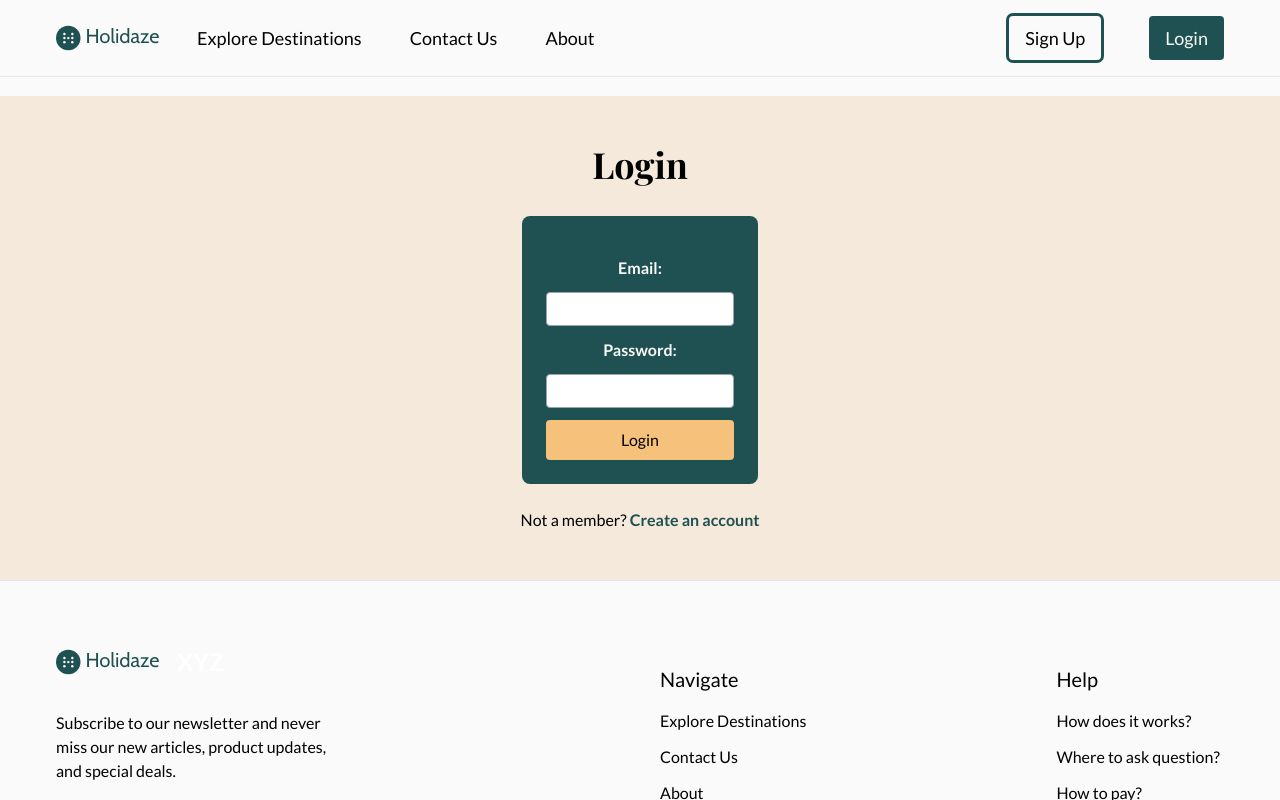
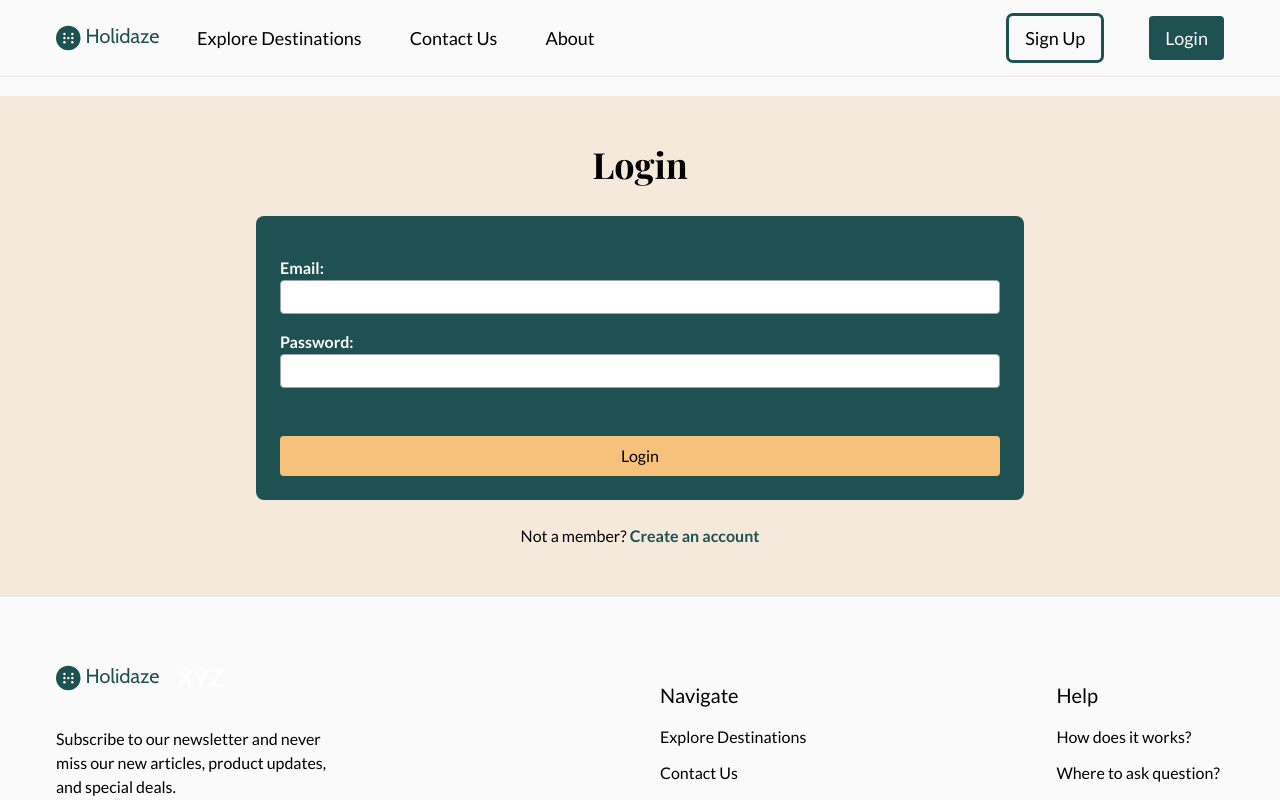
Before and after one commit to saibia8/Holidaze-Project-Exam-2, a React (Vite) app: page /login in a window 1280 px wide. Shown: the top 800 px of the page. Built offline with nearby package versions, Linux system fonts and the light colour scheme; a web font is replaced by a local one.

Commit message:
form design fixed

```diff
--- a/src/components/LoginForm/index.jsx
+++ b/src/components/LoginForm/index.jsx
@@ -61,11 +61,8 @@ const LoginForm = () => {
   });
 
   return (
-    <div className='bg-green block max-w-md rounded-lg p-6'>
-      <form
-        className='flex flex-col mx-auto space-y-3'
-        onSubmit={formik.handleSubmit}
-      >
+    <div className='bg-green rounded-lg p-6'>
+      <form className='flex flex-col mx-auto' onSubmit={formik.handleSubmit}>
         <label htmlFor='emailId' className='font-bold mt-4'>
           Email:
         </label>
@@ -85,7 +82,7 @@ const LoginForm = () => {
           Password:
         </label>
         <input
-          className='border text-primary border-gray-400 rounded p-1'
+          className='border text-primary border-gray-400 rounded p-1 mb-6'
           type='password'
           id='password'
           name='password'
--- a/src/pages/CreateVenue/index.jsx
+++ b/src/pages/CreateVenue/index.jsx
@@ -2,14 +2,19 @@ import { useMutation, useQueryClient } from '@tanstack/react-query';
 import { useFormik } from 'formik';
 import * as Yup from 'yup';
 import { createVenue } from '../../services/api';
+import { useNavigate } from 'react-router-dom';
 
 const CreateVenue = () => {
   const queryClient = useQueryClient();
+  const navigate = useNavigate();
 
   const createVenueMutation = useMutation({
     mutationFn: createVenue,
     onSuccess: (data) => {
       queryClient.invalidateQueries({ queryKey: ['venues', 'user'] });
+      if (data) {
+        navigate('/venues-manager');
+      }
     },
   });
 
--- a/src/pages/Login/index.jsx
+++ b/src/pages/Login/index.jsx
@@ -3,9 +3,9 @@ import LoginForm from '../../components/LoginForm';
 
 const Login = () => {
   return (
-    <div className='bg-yellow px-12 p-4 max-w-screen-2xl mx-auto mt-24'>
-      <div className='text-center mt-8 flex flex-col items-center'>
-        <h2 className='md:text-4xl text-2xl font-bold fontPrimary text-primary mb-8'>
+    <div className='bg-yellow px-12 p-4 mt-24'>
+      <div className=' mt-8 flex flex-col max-w-3xl m-auto'>
+        <h2 className='md:text-4xl text-2xl font-bold fontPrimary text-center text-primary mb-8'>
           Login
         </h2>
         <div className='text-secondary'>
--- a/src/pages/MyBookings/index.jsx
+++ b/src/pages/MyBookings/index.jsx
@@ -31,6 +31,11 @@ const MyBookings = () => {
         <h1 className='fontPrimary font-bold md:text-4xl text-2xl text-center'>
           Upcoming Bookings
         </h1>
+        {!bookings.length && (
+          <p className='text-center font-bold mt-6'>
+            You have no upcoming bookings.
+          </p>
+        )}
         <BookingsList bookings={bookings} />
       </div>
     </div>
--- a/src/pages/Profile/index.jsx
+++ b/src/pages/Profile/index.jsx
@@ -7,6 +7,9 @@ import { Link } from 'react-router-dom';
 
 const Profile = () => {
   const name = useBearStore((state) => state.userInfo?.name);
+  const setUpdateVenueManager = useBearStore(
+    (state) => state.setIsUserVenueManager
+  );
   const queryClient = useQueryClient();
 
   const {
@@ -23,12 +26,12 @@ const Profile = () => {
     mutationFn: updateVenueManager,
     onSuccess: (data) => {
       queryClient.invalidateQueries({ queryKey: ['venues', name] });
-      console.log(data);
     },
   });
 
   const updateToVenueManager = () => {
     profileUpdateVenueManagerMutation.mutate({ venueManager: true });
+    setUpdateVenueManager(true);
   };
 
   if (isPending)
@@ -103,6 +106,11 @@ const Profile = () => {
         <h1 className='fontPrimary text-2xl md:text-4xl font-bold text-center mb-4 mt-8'>
           Your upcoming bookings
         </h1>
+        {!profile.bookings.length && (
+          <p className='text-center font-bold mt-6'>
+            You have no upcoming bookings.
+          </p>
+        )}
         <BookingsList bookings={profile.bookings} />
       </div>
     </div>
--- a/src/pages/Register/index.jsx
+++ b/src/pages/Register/index.jsx
@@ -3,9 +3,9 @@ import RegisterForm from '../../components/RegisterForm';
 
 const Register = () => {
   return (
-    <div className='bg-yellow px-12 p-4 max-w-screen-2xl mx-auto mt-24'>
-      <div className='mt-8 flex flex-col items-center'>
-        <h2 className='md:text-4xl text-2xl font-bold fontPrimary text-primary mb-8'>
+    <div className='bg-yellow px-12 p-4 mt-24'>
+      <div className='mt-8 flex flex-col max-w-3xl m-auto'>
+        <h2 className='md:text-4xl text-2xl text-center font-bold fontPrimary text-primary mb-8'>
           Sign Up
         </h2>
         <div className='text-secondary'>
--- a/src/pages/VenuesManager/index.jsx
+++ b/src/pages/VenuesManager/index.jsx
@@ -32,6 +32,9 @@ const VenuesManager = () => {
         <h1 className='fontPrimary font-bold md:text-4xl text-2xl text-center'>
           Venues Manager
         </h1>
+        {!venues.length && (
+          <p className='text-center font-bold mt-6'>You have no venues.</p>
+        )}
         <VenuesList venues={venues} />
       </div>
     </div>
```
Also changed, not shown: src/components/RegisterForm/index.jsx (+6 -3 lines).
